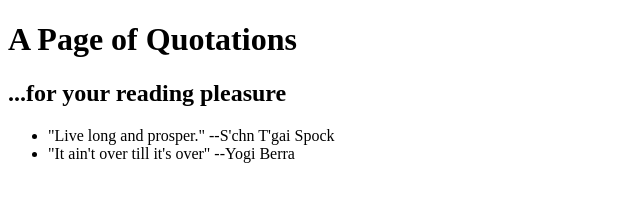
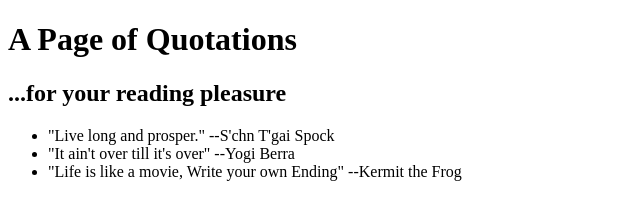
Before and after one commit to heum484/0main_openSAP_repo, a plain HTML site: page index.html in a window 1280 px wide. Shown: the whole page, without its empty margins (0-640 px from the left). Drawn offline with Linux system fonts and the light colour scheme.

Commit message:
added Kermit the Frog quote.

```diff
--- a/index.html
+++ b/index.html
@@ -10,6 +10,7 @@
 	<ul>
 		<li>"Live long and prosper." --S'chn T'gai Spock</li>
 		<li>"It ain't over till it's over" --Yogi Berra</li>
+		<li>"Life is like a movie, Write your own Ending" --Kermit the Frog</li>
 	</ul>
 </body>
 </html>
```
